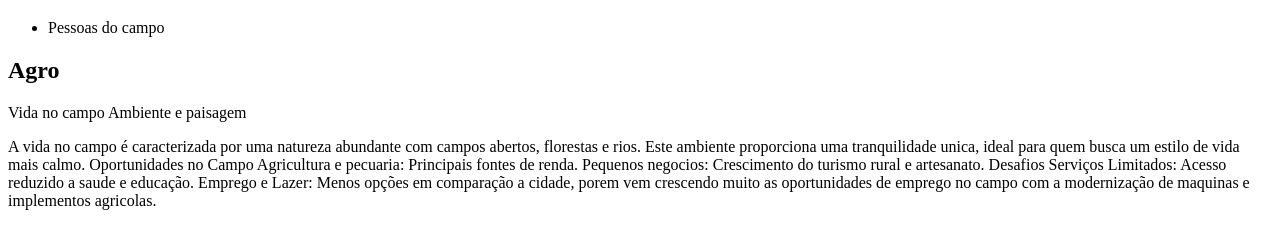
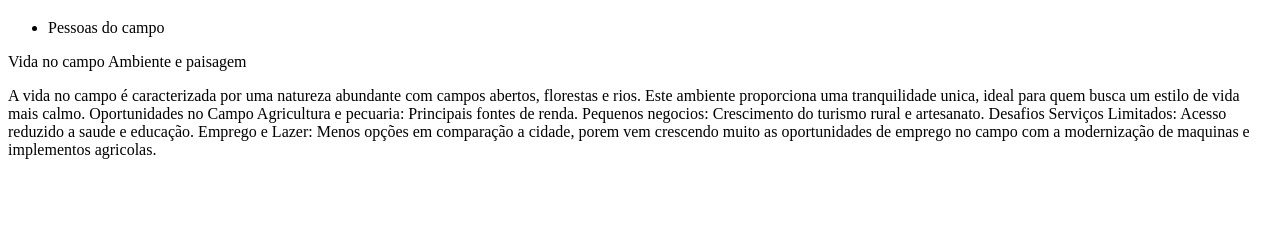
Before and after one commit to BIGODINHO015/agrinhoprogramacao2024, a plain HTML site: page index.html in a window 1280 px wide. Shown: the part 87-336 px from the top of the page. Drawn offline with Linux system fonts and the light colour scheme.

Commit message:
kkkkkkkj

```diff
--- a/index.html
+++ b/index.html
@@ -19,10 +19,6 @@
             <li class="cabeçalho-lista-item2">Pessoas do campo</li>
         </ul>
     </header>
-    <section class="agro">
-        <div class="federal-agro-div">
-            <h2 class="federal-agro-título">Agro</h2>
-            <p class="federal-agro-texto1">
                 Vida no campo
 
 Ambiente e paisagem
```
